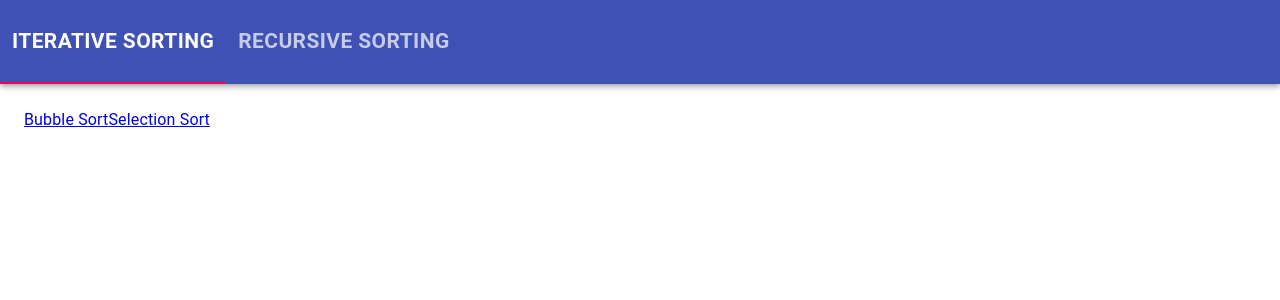
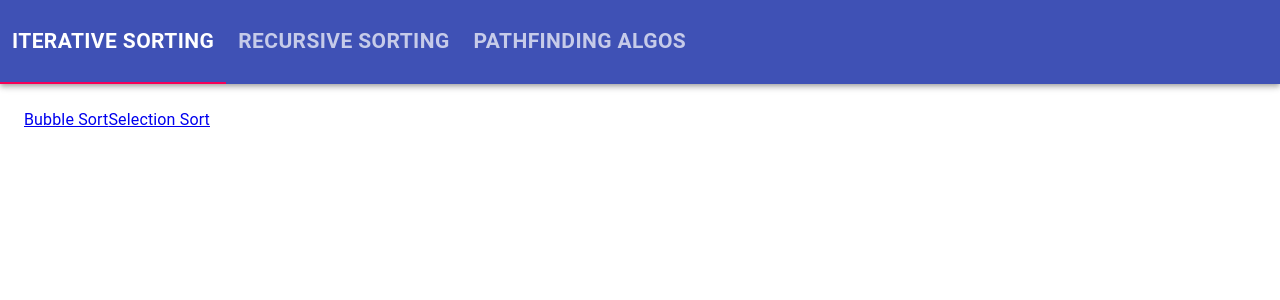
Before and after one commit to BenjaminGrabow/Visualize-Algorithms, a React (Create React App) app in the folder sort_algos/: page / in a window 1280 px wide. Shown: the top 300 px of the page. Built offline with nearby package versions, Linux system fonts and the light colour scheme.

Commit message:
added tab for pathfinding algos

```diff
--- a/sort_algos/src/App.js
+++ b/sort_algos/src/App.js
@@ -80,6 +80,11 @@ export default function ScrollableTabsButtonPrevent() {
             aria-label="favorite"
             {...a11yProps(1)}
           />
+          <Tab
+            icon={<h2>Pathfinding Algos</h2>}
+            aria-label="phone"
+            {...a11yProps(2)}
+          />
         </Tabs>
       </AppBar>
       <TabPanel value={value} index={0}>
```
